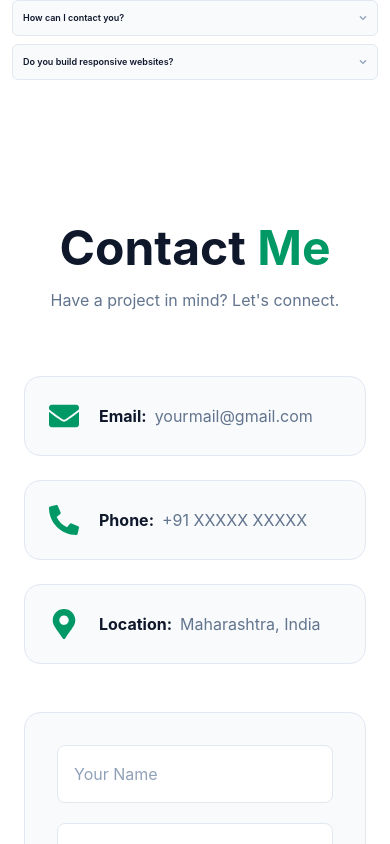
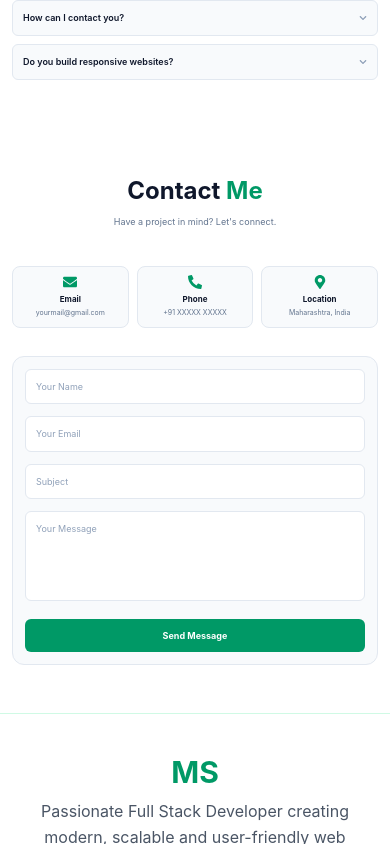
Before and after one commit to mrmukhtar05/my-portfolio, a React (Vite) app: page / in a window 390 px wide. Shown: the part 3700-4544 px from the top of the page. Built offline with nearby package versions, Linux system fonts and the light colour scheme; no server answers.

Commit message:
Update Hero, About, Navbar and Home layout

```diff
--- a/src/components/Contact.jsx
+++ b/src/components/Contact.jsx
@@ -1,6 +1,10 @@
 import { useEffect, useState } from "react";
 import { motion } from "framer-motion";
-import { FaEnvelope, FaPhoneAlt, FaMapMarkerAlt } from "react-icons/fa";
+import {
+  FaEnvelope,
+  FaPhoneAlt,
+  FaMapMarkerAlt,
+} from "react-icons/fa";
 import { getAbout } from "../services/aboutService";
 import { sendContactMessage } from "../services/contactService";
 
@@ -17,97 +21,260 @@ const Contact = () => {
     subject: "",
     message: "",
   });
-  const [status, setStatus] = useState({ state: "idle", message: "" });
+
+  const [status, setStatus] = useState({
+    state: "idle",
+    message: "",
+  });
 
   useEffect(() => {
     getAbout()
-      .then((res) => res?.data && setAbout((prev) => ({ ...prev, ...res.data })))
+      .then((res) => {
+        if (res?.data) {
+          setAbout((prev) => ({
+            ...prev,
+            ...res.data,
+          }));
+        }
+      })
       .catch(() => {});
   }, []);
 
   const handleChange = (e) => {
-    setForm({ ...form, [e.target.name]: e.target.value });
+    setForm({
+      ...form,
+      [e.target.name]: e.target.value,
+    });
   };
 
   const handleSubmit = async (e) => {
     e.preventDefault();
 
-    if (!form.name || !form.email || !form.subject || !form.message) {
-      setStatus({ state: "error", message: "Please fill in all fields." });
+    if (
+      !form.name ||
+      !form.email ||
+      !form.subject ||
+      !form.message
+    ) {
+      setStatus({
+        state: "error",
+        message: "Please fill in all fields.",
+      });
       return;
     }
 
     try {
-      setStatus({ state: "loading", message: "" });
+      setStatus({
+        state: "loading",
+        message: "",
+      });
+
       await sendContactMessage(form);
-      setStatus({ state: "success", message: "Message sent successfully!" });
-      setForm({ name: "", email: "", subject: "", message: "" });
+
+      setStatus({
+        state: "success",
+        message: "Message sent successfully!",
+      });
+
+      setForm({
+        name: "",
+        email: "",
+        subject: "",
+        message: "",
+      });
     } catch (error) {
       setStatus({
         state: "error",
         message:
-          error?.response?.data?.message || "Something went wrong. Try again.",
+          error?.response?.data?.message ||
+          "Something went wrong. Try again.",
       });
     }
   };
 
   return (
-    <section id="contact" className="bg-white py-24 text-slate-900">
-      <div className="max-w-7xl mx-auto px-6">
+    <section
+      id="contact"
+      className="bg-white py-12 sm:py-20 lg:py-24 text-slate-900"
+    >
+      <div className="max-w-7xl mx-auto px-3 sm:px-6">
 
-        {/* Heading */}
+        {/* ================= Heading ================= */}
         <motion.div
           initial={{ opacity: 0, y: 40 }}
           whileInView={{ opacity: 1, y: 0 }}
           transition={{ duration: 0.7 }}
           viewport={{ once: true }}
-          className="text-center mb-16"
+          className="text-center mb-9 sm:mb-14 lg:mb-16"
         >
-          <h2 className="text-5xl font-bold">
-            Contact <span className="text-emerald-600">Me</span>
+          <h2 className="text-2xl sm:text-4xl lg:text-5xl font-bold leading-tight">
+            Contact{" "}
+            <span className="text-emerald-600">
+              Me
+            </span>
           </h2>
 
-          <p className="text-slate-500 mt-4">
+          <p className="text-[9px] sm:text-sm lg:text-base text-slate-500 mt-2 sm:mt-4 leading-4 sm:leading-6">
             Have a project in mind? Let's connect.
           </p>
         </motion.div>
 
-        <div className="grid lg:grid-cols-2 gap-12">
+        {/* ================= Main Grid ================= */}
+        <div className="grid lg:grid-cols-2 gap-7 sm:gap-10 lg:gap-12">
 
-          {/* Left Side */}
+          {/* ================= Left Side ================= */}
           <motion.div
             initial={{ opacity: 0, x: -60 }}
             whileInView={{ opacity: 1, x: 0 }}
-            transition={{ duration: .7 }}
+            transition={{ duration: 0.7 }}
             viewport={{ once: true }}
-            className="space-y-6"
+            className="
+              grid
+              grid-cols-3
+              gap-2
+              sm:flex
+              sm:flex-col
+              sm:gap-5
+              lg:gap-6
+            "
           >
 
-            <div className="flex items-center gap-5 bg-slate-50 border border-slate-200 p-6 rounded-2xl">
-              <FaEnvelope className="text-emerald-600 text-3xl flex-shrink-0" />
-              <div className="flex items-center gap-2 flex-wrap sm:flex-nowrap min-w-0">
-                <h3 className="font-bold text-slate-900 flex-shrink-0">Email:</h3>
-                <p className="text-slate-500 truncate">
+            {/* ================= Email ================= */}
+            <div
+              className="
+                flex
+                flex-col
+                sm:flex-row
+                items-center
+                justify-center
+                sm:justify-start
+                gap-1
+                sm:gap-5
+                bg-slate-50
+                border
+                border-slate-200
+                p-2
+                sm:p-5
+                lg:p-6
+                rounded-lg
+                sm:rounded-2xl
+                hover:border-emerald-400
+                transition
+                text-center
+                sm:text-left
+                min-w-0
+              "
+            >
+              <FaEnvelope
+                className="
+                  text-emerald-600
+                  text-sm
+                  sm:text-2xl
+                  lg:text-3xl
+                  flex-shrink-0
+                "
+              />
+
+              <div className="min-w-0 w-full">
+                <h3 className="font-bold text-[8px] sm:text-sm lg:text-base text-slate-900">
+                  Email
+                </h3>
+
+                <p className="text-[7px] sm:text-xs lg:text-sm text-slate-500 mt-0.5 break-all leading-3 sm:leading-5">
                   {about.email}
                 </p>
               </div>
             </div>
 
-            <div className="flex items-center gap-5 bg-slate-50 border border-slate-200 p-6 rounded-2xl">
-              <FaPhoneAlt className="text-emerald-600 text-3xl flex-shrink-0" />
-              <div className="flex items-center gap-2 flex-wrap sm:flex-nowrap min-w-0">
-                <h3 className="font-bold text-slate-900 flex-shrink-0">Phone:</h3>
-                <p className="text-slate-500 truncate">
+            {/* ================= Phone ================= */}
+            <div
+              className="
+                flex
+                flex-col
+                sm:flex-row
+                items-center
+                justify-center
+                sm:justify-start
+                gap-1
+                sm:gap-5
+                bg-slate-50
+                border
+                border-slate-200
+                p-2
+                sm:p-5
+                lg:p-6
+                rounded-lg
+                sm:rounded-2xl
+                hover:border-emerald-400
+                transition
+                text-center
+                sm:text-left
+                min-w-0
+              "
+            >
+              <FaPhoneAlt
+                className="
+                  text-emerald-600
+                  text-sm
+                  sm:text-2xl
+                  lg:text-3xl
+                  flex-shrink-0
+                "
+              />
+
+              <div className="min-w-0 w-full">
+                <h3 className="font-bold text-[8px] sm:text-sm lg:text-base text-slate-900">
+                  Phone
+                </h3>
+
+                <p className="text-[7px] sm:text-xs lg:text-sm text-slate-500 mt-0.5 break-words leading-3 sm:leading-5">
                   {about.phone}
                 </p>
               </div>
             </div>
 
-            <div className="flex items-center gap-5 bg-slate-50 border border-slate-200 p-6 rounded-2xl">
-              <FaMapMarkerAlt className="text-emerald-600 text-3xl flex-shrink-0" />
-              <div className="flex items-center gap-2 flex-wrap sm:flex-nowrap min-w-0">
-                <h3 className="font-bold text-slate-900 flex-shrink-0">Location:</h3>
-                <p className="text-slate-500 truncate">
+            {/* ================= Location ================= */}
+            <div
+              className="
+                flex
+                flex-col
+                sm:flex-row
+                items-center
+                justify-center
+                sm:justify-start
+                gap-1
+                sm:gap-5
+                bg-slate-50
+                border
+                border-slate-200
+                p-2
+                sm:p-5
+                lg:p-6
+                rounded-lg
+                sm:rounded-2xl
+                hover:border-emerald-400
+                transition
+                text-center
+                sm:text-left
+                min-w-0
+              "
+            >
+              <FaMapMarkerAlt
+                className="
+                  text-emerald-600
+                  text-sm
+                  sm:text-2xl
+                  lg:text-3xl
+                  flex-shrink-0
+                "
+              />
+
+              <div className="min-w-0 w-full">
+                <h3 className="font-bold text-[8px] sm:text-sm lg:text-base text-slate-900">
+                  Location
+                </h3>
+
+                <p className="text-[7px] sm:text-xs lg:text-sm text-slate-500 mt-0.5 break-words leading-3 sm:leading-5">
                   {about.location}
                 </p>
               </div>
@@ -115,71 +282,181 @@ const Contact = () => {
 
           </motion.div>
 
-          {/* Right Side */}
+          {/* ================= Right Side ================= */}
           <motion.form
             onSubmit={handleSubmit}
             initial={{ opacity: 0, x: 60 }}
             whileInView={{ opacity: 1, x: 0 }}
-            transition={{ duration: .7 }}
+            transition={{ duration: 0.7 }}
             viewport={{ once: true }}
-            className="bg-slate-50 border border-slate-200 p-8 rounded-2xl space-y-5"
+            className="
+              bg-slate-50
+              border
+              border-slate-200
+              p-3
+              sm:p-6
+              lg:p-8
+              rounded-xl
+              sm:rounded-2xl
+              space-y-3
+              sm:space-y-4
+              lg:space-y-5
+            "
           >
 
+            {/* Name */}
             <input
               type="text"
               name="name"
               value={form.name}
               onChange={handleChange}
               placeholder="Your Name"
-              className="w-full p-4 rounded-lg bg-white border border-slate-200 text-slate-900 placeholder:text-slate-400 outline-none focus:border-emerald-500"
+              className="
+                w-full
+                p-2.5
+                sm:p-3
+                lg:p-4
+                rounded-md
+                sm:rounded-lg
+                bg-white
+                border
+                border-slate-200
+                text-[9px]
+                sm:text-sm
+                lg:text-base
+                text-slate-900
+                placeholder:text-slate-400
+                outline-none
+                focus:border-emerald-500
+              "
             />
 
+            {/* Email */}
             <input
               type="email"
               name="email"
               value={form.email}
               onChange={handleChange}
               placeholder="Your Email"
-              className="w-full p-4 rounded-lg bg-white border border-slate-200 text-slate-900 placeholder:text-slate-400 outline-none focus:border-emerald-500"
+              className="
+                w-full
+                p-2.5
+                sm:p-3
+                lg:p-4
+                rounded-md
+                sm:rounded-lg
+                bg-white
+                border
+                border-slate-200
+                text-[9px]
+                sm:text-sm
+                lg:text-base
+                text-slate-900
+                placeholder:text-slate-400
+                outline-none
+                focus:border-emerald-500
+              "
             />
 
+            {/* Subject */}
             <input
               type="text"
               name="subject"
               value={form.subject}
               onChange={handleChange}
               placeholder="Subject"
-              className="w-full p-4 rounded-lg bg-white border border-slate-200 text-slate-900 placeholder:text-slate-400 outline-none focus:border-emerald-500"
+              className="
+                w-full
+                p-2.5
+                sm:p-3
+                lg:p-4
+                rounded-md
+                sm:rounded-lg
+                bg-white
+                border
+                border-slate-200
+                text-[9px]
+                sm:text-sm
+                lg:text-base
+                text-slate-900
+                placeholder:text-slate-400
+                outline-none
+                focus:border-emerald-500
+              "
             />
 
+            {/* Message */}
             <textarea
-              rows="6"
+              rows="5"
               name="message"
               value={form.message}
               onChange={handleChange}
               placeholder="Your Message"
-              className="w-full p-4 rounded-lg bg-white border border-slate-200 text-slate-900 placeholder:text-slate-400 outline-none focus:border-emerald-500 resize-none"
+              className="
+                w-full
+                p-2.5
+                sm:p-3
+                lg:p-4
+                rounded-md
+                sm:rounded-lg
+                bg-white
+                border
+                border-slate-200
+                text-[9px]
+                sm:text-sm
+                lg:text-base
+                text-slate-900
+                placeholder:text-slate-400
+                outline-none
+                focus:border-emerald-500
+                resize-none
+              "
             />
 
+            {/* Error */}
             {status.state === "error" && (
-              <p className="text-red-500 text-sm">{status.message}</p>
-            )}
-            {status.state === "success" && (
-              <p className="text-emerald-600 text-sm">{status.message}</p>
+              <p className="text-red-500 text-[9px] sm:text-sm">
+                {status.message}
+              </p>
             )}
 
+            {/* Success */}
+            {status.state === "success" && (
+              <p className="text-emerald-600 text-[9px] sm:text-sm">
+                {status.message}
+              </p>
+            )}
+
+            {/* Submit */}
             <button
               type="submit"
               disabled={status.state === "loading"}
-              className="w-full bg-emerald-600 hover:bg-emerald-700 text-white py-4 rounded-lg font-bold transition disabled:opacity-60"
+              className="
+                w-full
+                bg-emerald-600
+                hover:bg-emerald-700
+                text-white
+                py-2.5
+                sm:py-3
+                lg:py-4
+                rounded-md
+                sm:rounded-lg
+                text-[9px]
+                sm:text-sm
+                lg:text-base
+                font-bold
+                transition
+                disabled:opacity-60
+              "
             >
-              {status.state === "loading" ? "Sending..." : "Send Message"}
+              {status.state === "loading"
+                ? "Sending..."
+                : "Send Message"}
             </button>
 
           </motion.form>
 
         </div>
-
       </div>
     </section>
   );
```
